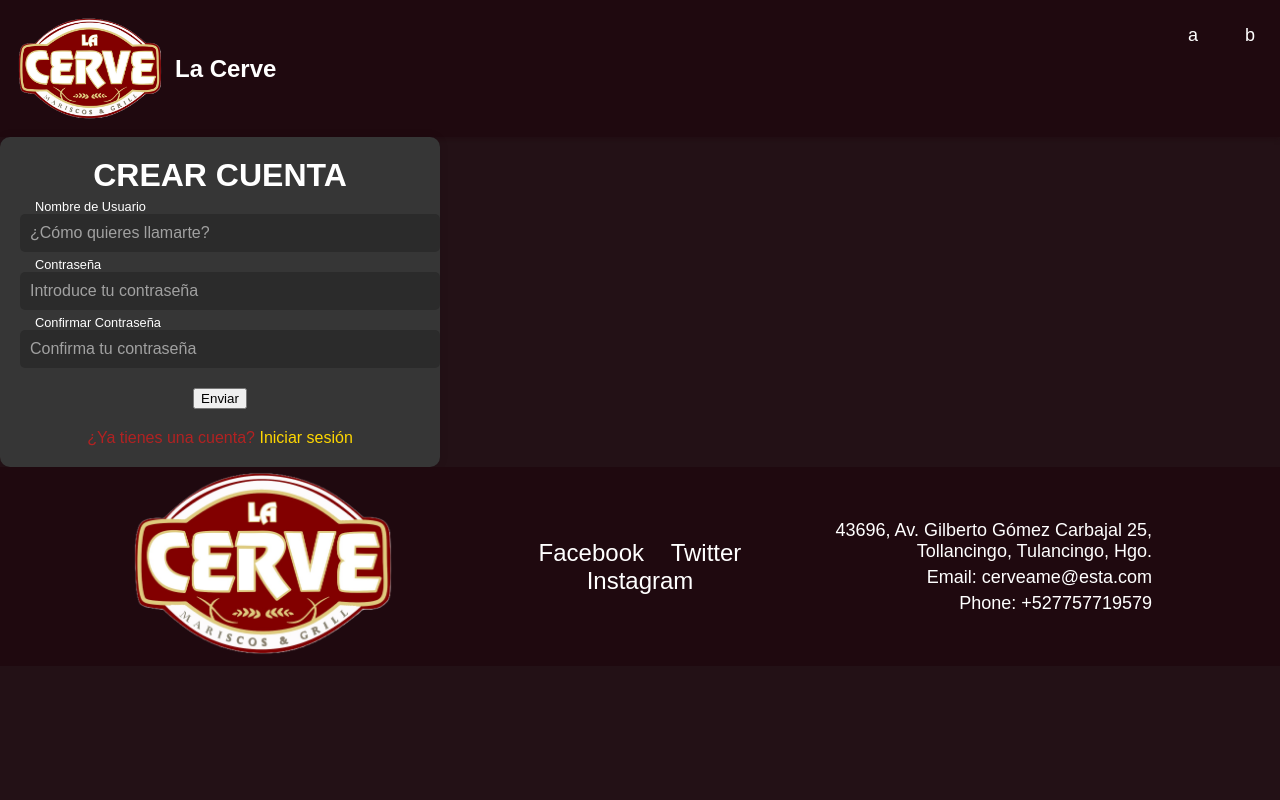
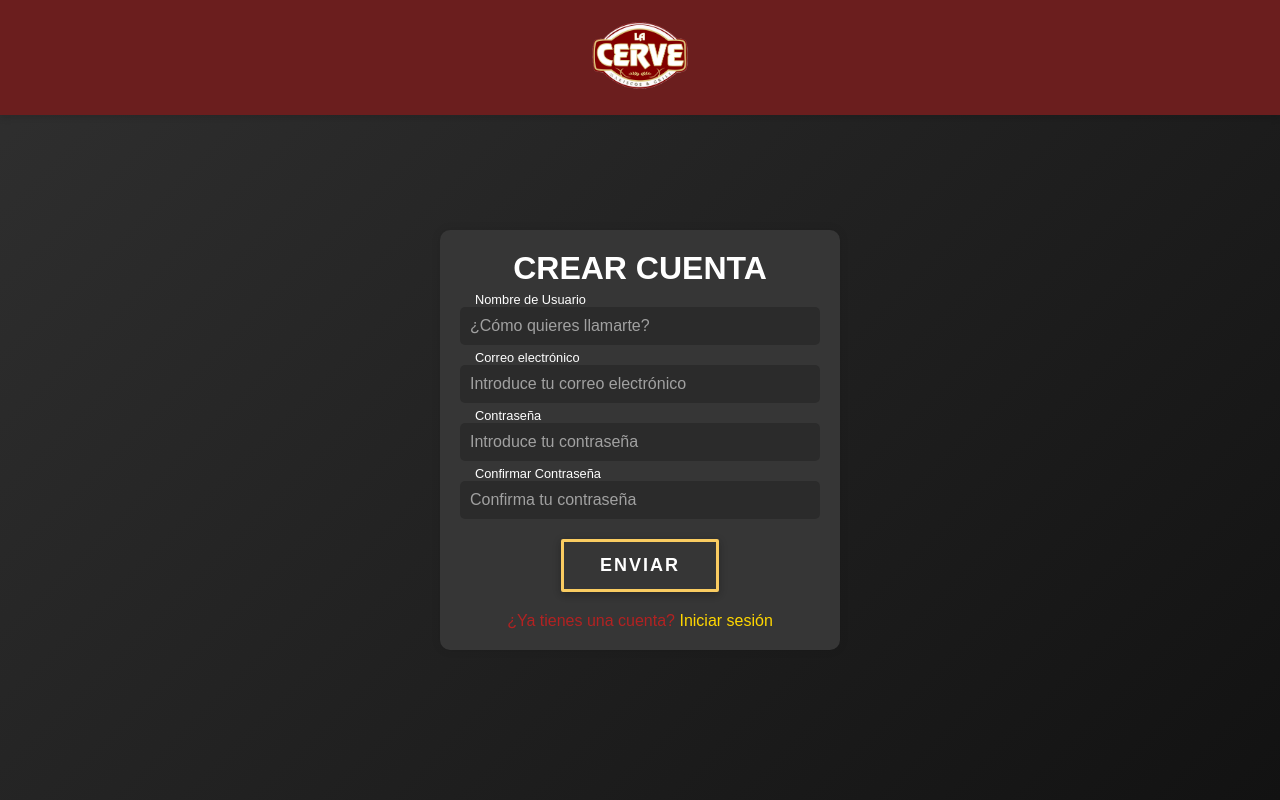
Before and after one commit to AxelGSP/La-cerve, a PHP site: page /register.html in a window 1280 px wide. Run offline with PHP 8.4, Linux system fonts and the light colour scheme.

Commit message:
Issue #2 Fix

```diff
--- a/register.html
+++ b/register.html
@@ -4,26 +4,22 @@
     <title>indexbutbetter</title>
     <meta charset="UTF-8">
     <meta name="viewport" content="width=device-width, initial-scale=1.0">
-    <link href="style.css" rel="stylesheet" type="text/css"/>
+    <link href="styleDem.css" rel="stylesheet" type="text/css"/>
 </head>
 <body>
-    <header>
-        <div class="header-left">
-            <img src="assets/logo.png" alt="Logo" class="header-logo">
-            <h2 class="header-name"> La Cerve </h2>
+    <div class="header">
+        <img src="assets/logo.png" alt="Imagen Centranda">
     </div>
-        <nav class="header-right">
-            <a href="index.html"> a </a>
-            <a href="login.html"> b </a>
-        </nav>
-    </header>
-    <main>
     <div class="form-container">
         <h1>CREAR CUENTA</h1>
         <form action="register.php" method="post" id="signinThingy">
             <div class="form-control">
                 <input type="text" name="username" required placeholder="¿Cómo quieres llamarte?">
                 <label>Nombre de Usuario</label>
+            </div>
+            <div class="form-control">
+                <input type="email" name="email" required placeholder="Introduce tu correo electrónico">
+                <label>Correo electrónico</label>
             </div>
             <div class="form-control">
                 <input type="password" name="password" required placeholder="Introduce tu contraseña">
@@ -37,23 +33,6 @@
             <p class="form-text">¿Ya tienes una cuenta? <a href="login.html">Iniciar sesión</a></p>
         </form>
     </div>
-    </main>
-    <footer>
-        <div class="footer-container">
-            <div class="footer-left">
-                <img src="assets/logo.png" alt="Logo" class="footer-logo">
-            </div>
-            <div class="footer-center">
-                <a href="https://www.facebook.com/profile.php?id=245958332276626&_rdr" target="_blank" class="footer-social"> Facebook </a>
-                <a href="https://www.twitter.com" target="_blank" class="footer-social"> Twitter </a>
-                <a href="https://www.instagram.com" target="_blank" class="footer-social"> Instagram </a>
-            </div>
-            <div class="footer-right">
-                <p class="footer-info"> 43696, Av. Gilberto Gómez Carbajal 25, Tollancingo, Tulancingo, Hgo. </p>
-                <p class="footer-info"> Email: cerveame@esta.com </p>
-                <p class="footer-info"> Phone: +527757719579 </p>
-            </div>
-        </div>
-    </footer>
+    <script src='thingySequel.js'></script>
 </body>
 </html>
--- a/style.css
+++ b/style.css
@@ -1,3 +1,4 @@
+/* General Styling */
 * {
     margin: 0;
 }
@@ -108,79 +109,3 @@ footer {
 .footer-info {
     margin: 5px 0;
 }
-
-
-.form-container {
-    background: #363636;
-    border-radius: 10px;
-    padding: 20px;
-    width: 90%;
-    max-width: 400px;
-    box-shadow: 0 0 10px rgba(0, 0, 0, 0.1);
-    text-align: center;
-}
-
-.form-container h1 {
-    margin-bottom: 20px;
-    font-size: 2em;
-    color: #fff;
-}
-
-.form-control {
-    position: relative;
-    margin-bottom: 20px;
-}
-
-.form-control input {
-    background: rgba(255, 255, 255, 0.2);
-    border: none;
-    border-radius: 5px;
-    padding: 10px;
-    width: 100%;
-    color: #ffffff;
-    font-size: 1em;
-    background-color: #2b2b2b;
-}
-
-.form-control input:focus {
-    outline: none;
-    background: rgba(255, 255, 255, 0.3);
-    background-color: #2b2b2b;
-
-}
-
-.form-control input::placeholder {
-    color: #a1a1a1;
-    opacity: 1;
-}
-
-.form-control label {
-    position: absolute;
-    top: -15px;
-    left: 15px;
-    color: #fff;
-    font-size: 0.8em;
-    transition: none;
-
-}
-
-.form-control input:focus + label,
-.form-control input:not(:placeholder-shown) + label {
-    font-size: 0.8em;
-    color: firebrick;
-}
-
-.form-text {
-    margin-top: 20px;
-    color: firebrick;
-}
-
-.form-text a {
-    color: gold;
-    text-decoration: none;
-    transition: color 0.3s ease;
-}
-
-.form-text a:hover {
-    color: goldenrod;
-}
--- /dev/null
+++ b/styleDem.css
@@ -0,0 +1,183 @@
+/* Contenedor del borde superior */
+.header {
+    width: 100%;
+    background-color: #6b1e1e; /* Color de fondo del borde superior */
+    padding: 20px; /* Espaciado interno del borde superior */
+    box-shadow: 0 4px 6px rgba(0, 0, 0, 0.1); /* Sombra para destacar el borde */
+    text-align: center; /* Centrar el contenido del contenedor */
+    position: absolute;
+    top: 0;
+    left: 0;
+}
+
+/* Imagen centrada dentro del borde superior */
+.header img {
+    max-width: 100px; /* Tamaño máximo de la imagen */
+    height: auto; /* Ajustar la altura proporcionalmente */
+    display: inline-block; /* Mantener la imagen como un bloque en línea */
+}
+
+/* Asegurarse de que el body no tenga márgenes por defecto */
+body {
+    font-family: "Arial", sans-serif;
+    color: #fff;
+    background: linear-gradient(135deg, #262629, #161617);
+    display: flex;
+    flex-direction: column;
+    align-items: center;
+    justify-content: center;
+    height: 100vh;
+    margin: 0;
+    overflow: hidden;
+    padding-top: 80px; /* Añadir espacio para el header */
+}
+
+button {
+    font-size: 18px;
+    letter-spacing: 2px;
+    text-transform: uppercase;
+    display: inline-block;
+    text-align: center;
+    font-weight: bold;
+    padding: 0.7em 2em;
+    border: 3px solid #facc61;
+    border-radius: 2px;
+    position: relative;
+    box-shadow: 0 2px 10px rgba(0, 0, 0, 0.16), 0 3px 6px rgba(0, 0, 0, 0.1);
+    color: #fff;
+    text-decoration: none;
+    transition: 0.3s ease all;
+    z-index: 1;
+    background-color: #363636;
+}
+
+button:before {
+    transition: 0.5s all ease;
+    position: absolute;
+    top: 0;
+    left: 50%;
+    right: 50%;
+    bottom: 0;
+    opacity: 0;
+    content: '';
+    background-color: #facc61;
+    z-index: -1;
+}
+
+button:hover,
+button:focus {
+    color: white;
+}
+
+button:hover:before,
+button:focus:before {
+    transition: 0.5s all ease;
+    left: 0;
+    right: 0;
+    opacity: 1;
+}
+
+button:active {
+    transform: scale(0.9);
+}
+
+* {
+    box-sizing: border-box;
+    margin: 0;
+    padding: 0;
+}
+
+body {
+    font-family: "Arial", sans-serif;
+    color: #fff;
+    background: linear-gradient(135deg, #303030, #121212);
+    display: flex;
+    flex-direction: column;
+    align-items: center;
+    justify-content: center;
+    height: 100vh;
+    margin: 0;
+    overflow: hidden;
+}
+
+/* Contenedor del formulario */
+.form-container {
+    background: #363636; /* Fondo del formulario */
+    border-radius: 10px;
+    padding: 20px;
+    width: 90%;
+    max-width: 400px;
+    box-shadow: 0 0 10px rgba(0, 0, 0, 0.1);
+    text-align: center;
+}
+
+/* Título del formulario */
+.form-container h1 {
+    margin-bottom: 20px;
+    font-size: 2em;
+    color: #fff;
+}
+
+/* Controles del formulario */
+.form-control {
+    position: relative;
+    margin-bottom: 20px;
+}
+
+.form-control input {
+    background: rgba(255, 255, 255, 0.2); /* Fondo del input */
+    border: none; /* Sin borde */
+    border-radius: 5px; /* Bordes redondeados */
+    padding: 10px; /* Relleno interno */
+    width: 100%; /* Ancho del 100% del contenedor */
+    color: #ffffff; /* Color del texto */
+    font-size: 1em; /* Tamaño de fuente */
+    background-color: #2b2b2b;
+}
+
+.form-control input:focus {
+    outline: none;
+    background: rgba(255, 255, 255, 0.3); /* Fondo del input en foco */
+    background-color: #2b2b2b;
+
+}
+
+/* Estilo del placeholder */
+.form-control input::placeholder {
+    color: #a1a1a1; /* Color del texto del placeholder */
+    opacity: 1; /* Asegura que el color se aplica correctamente */
+}
+
+/* Estilo del label */
+.form-control label {
+    position: absolute;
+    top: -15px; /* Movemos el label arriba del input */
+    left: 15px;
+    color: #fff;
+    font-size: 0.8em; /* Reducimos el tamaño de fuente */
+    transition: none; /* Eliminamos la transición */
+
+}
+
+/* Estilo del label cuando el input está en foco o tiene texto */
+.form-control input:focus + label,
+.form-control input:not(:placeholder-shown) + label {
+    font-size: 0.8em; /* Mantenemos el tamaño de fuente */
+    color: firebrick;
+}
+
+/* Texto del formulario */
+.form-text {
+    margin-top: 20px;
+    color: firebrick;
+}
+
+.form-text a {
+    color: gold;
+    text-decoration: none;
+    transition: color 0.3s ease;
+}
+
+.form-text a:hover {
+    color: goldenrod;
+}
```
Also changed, not shown: login.html (+5 -31 lines). Lines whose indentation alone changed are shown as unchanged.
